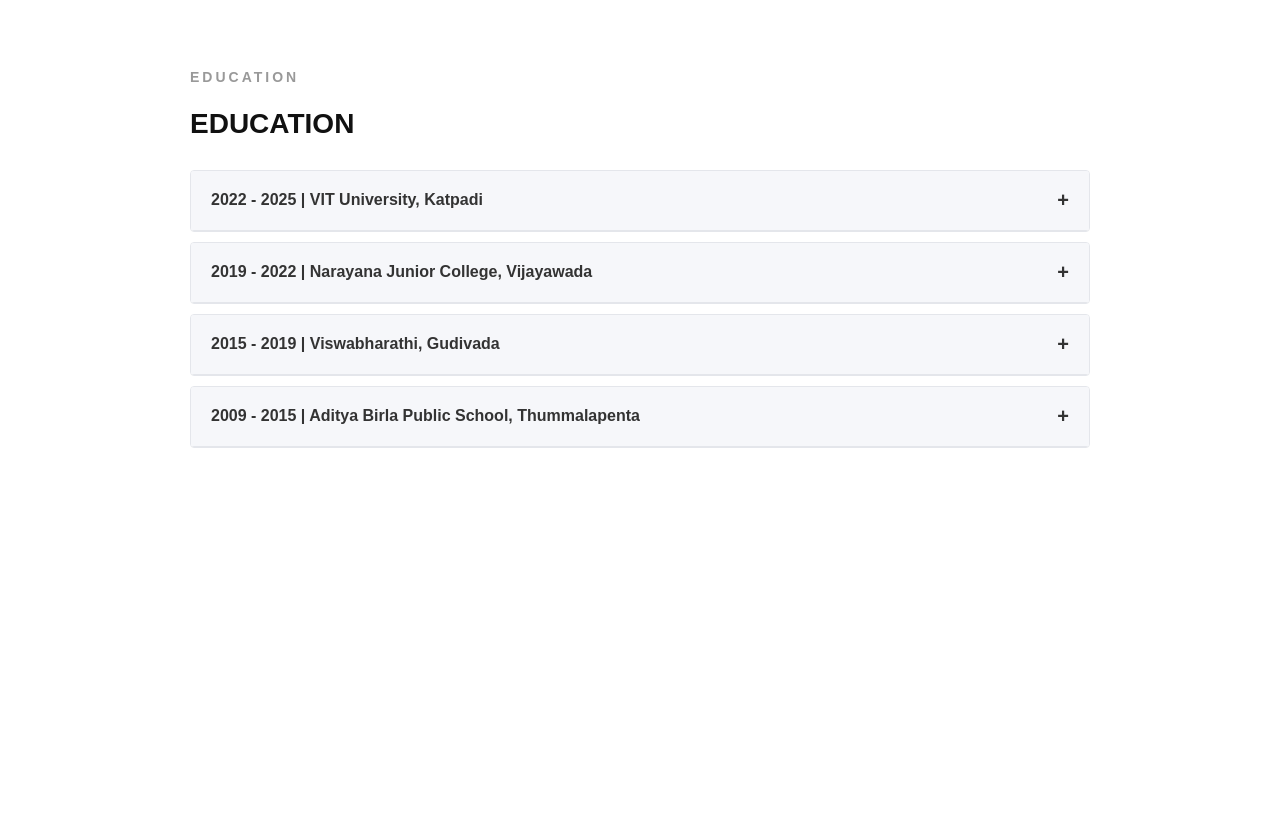
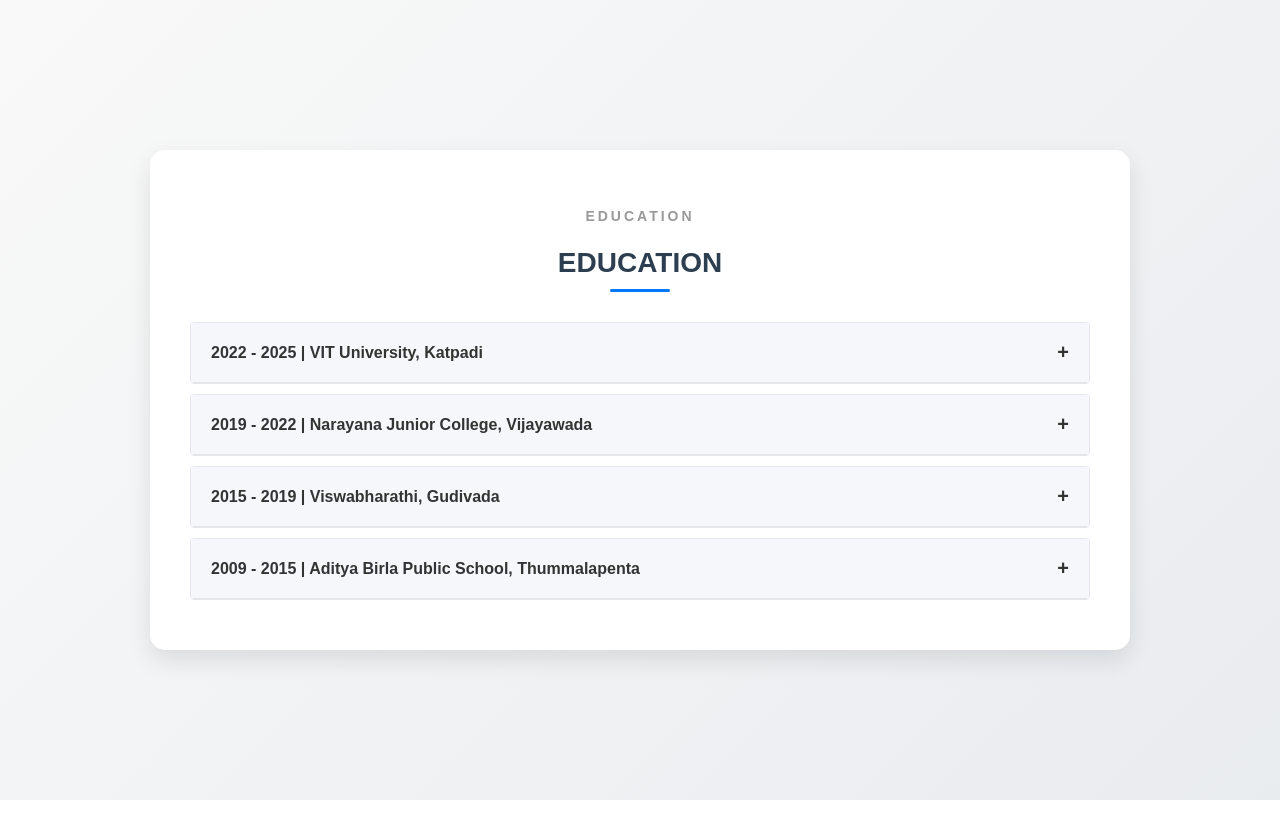
Before and after one commit to sujith1546/portfolio, a plain HTML site: page portfolio/knowmore.html in a window 1280 px wide. After the commit the page ends 800 px from the top, so only its background shows below. Drawn offline with Linux system fonts and the light colour scheme.

Commit message:
Update knowmore.html

```diff
--- a/portfolio/knowmore.html
+++ b/portfolio/knowmore.html
@@ -7,34 +7,57 @@
   <style>
     body {
       font-family: 'Arial', sans-serif;
-      background: #ffffff;
       margin: 0;
-      padding: 50px;
+      padding: 0;
+      background: linear-gradient(135deg, #f9f9f9, #e9ecef);
       display: flex;
       justify-content: center;
-      align-items: flex-start;
+      align-items: center;
       min-height: 100vh;
     }
 
-    .education-container {
-      width: 100%;
+    .education-section {
+      background: #fff;
+      padding: 40px;
       max-width: 900px;
+      width: 90%;
+      border-radius: 15px;
+      box-shadow: 0 10px 25px rgba(0,0,0,0.1);
+      transition: transform 0.3s ease, box-shadow 0.3s ease;
     }
 
-    .education-container h4 {
+    .education-section:hover {
+      transform: translateY(-5px);
+      box-shadow: 0 15px 35px rgba(0,0,0,0.15);
+    }
+
+    .education-section h4 {
       text-transform: uppercase;
       font-size: 14px;
       color: #999;
       letter-spacing: 3px;
       margin-bottom: 5px;
+      text-align: center;
     }
 
-    .education-container h2 {
+    .education-section h2 {
       text-transform: uppercase;
       font-size: 28px;
       margin-bottom: 30px;
       font-weight: bold;
-      color: #111;
+      color: #2c3e50;
+      text-align: center;
+      position: relative;
+    }
+
+    .education-section h2::after {
+      content: "";
+      display: block;
+      width: 60px;
+      height: 3px;
+      background: #0077ff;
+      margin: 10px auto 0;
+      border-radius: 2px;
     }
 
     .accordion {
@@ -64,7 +87,6 @@
       transition: transform 0.3s ease, color 0.3s ease;
     }
 
-    /* Active state with blue background */
     .accordion.active .accordion-header {
       background: #3498db;
       color: #fff;
@@ -72,7 +94,7 @@
 
     .accordion.active .accordion-header span {
       color: #fff;
-      transform: rotate(45deg); /* turns + into – */
+      transform: rotate(45deg);
     }
 
     .accordion-content {
@@ -94,7 +116,7 @@
   </style>
 </head>
 <body>
-  <div class="education-container">
+  <section class="education-section">
     <h4>Education</h4>
     <h2>Education</h2>
 
@@ -147,7 +169,7 @@
         <p>Completed my schooling with a strong foundation in academics and extracurricular activities.</p>
       </div>
     </div>
-  </div>
+  </section>
 
   <script>
     const accordions = document.querySelectorAll(".accordion");
@@ -155,11 +177,9 @@
     accordions.forEach(acc => {
       const header = acc.querySelector(".accordion-header");
       header.addEventListener("click", () => {
-        // Close all others
         accordions.forEach(item => {
           if (item !== acc) item.classList.remove("active");
         });
-        // Toggle current
         acc.classList.toggle("active");
       });
     });
```
